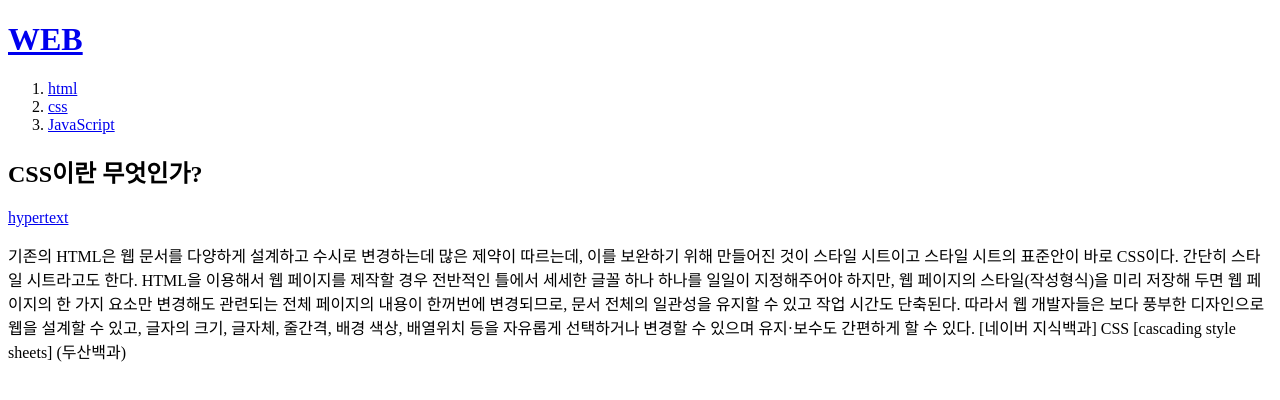
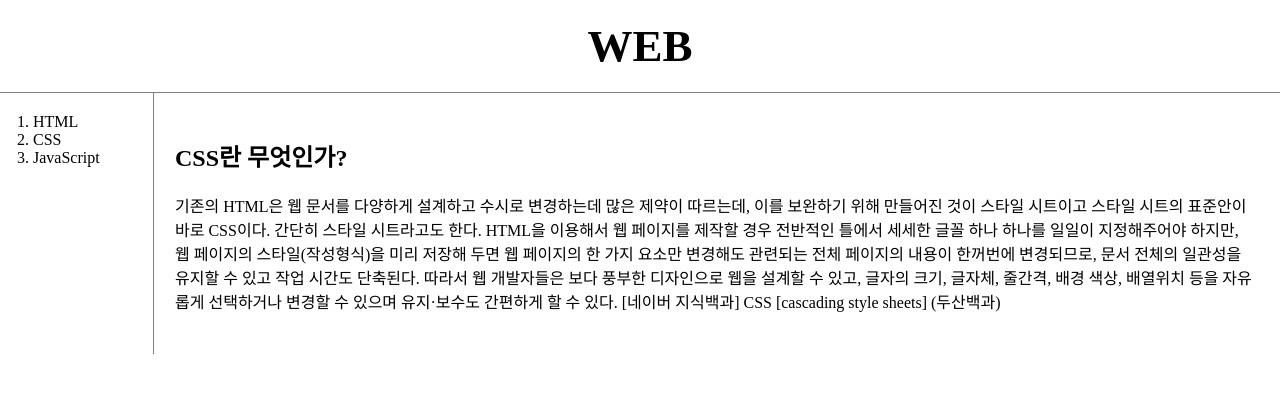
Before and after one commit to leebeomhun/-, a plain HTML site: page 2.html in a window 1280 px wide. Drawn offline with Linux system fonts and the light colour scheme.

Commit message:
css 파일 및 내용 추가

```diff
--- a/2.html
+++ b/2.html
@@ -1,26 +1,28 @@
 <!--head, body(본문), html 태그 필수-->
+<!-- style안에 있는a => selector, color => 속성, black => value -->
 <!doctype html>
 <html>
 <head>
     <title>캬캬하하호호의 HTML 코딩연습 - CSS</title>
     <meta charset="utf-8">
-    <!--웹브라우저에게 utf-8형식으로 읽어들어라 -->
+    <link rel="stylesheet" href="style.css"> <!--css 파일의 내용을 가져오기-->
 </head>
-<!-- option 키 누르고 해당줄 선택해서 한번에 작성가능 -->
 <body>
     <h1><a href="index.html">WEB</a></h1>
+    <div id="qqq">
         <ol>
-        <li><a href="1.html">html</a></li>
-        <li><a href="2.html">css</a></li>
+            <li><a href="1.html">HTML</a></li>
+            <li><a href="2.html">CSS</a></li>
+            <!--
+                class="@@" => 클래스 부여, style 에서 클래스를 받을수 있는 선택자는 "." 찍고 클래스명, 스페이스바로 여러가지 클래스를 부여할 수 있음
+                "#"은 id를 받을수 있음
+                우선순위는 id > class > selecter 순서(id는 유일무이한 값, )
+                같은 것에서는 나중에 나온게 힘이 더 쌤
+            -->
             <li><a href="3.html">JavaScript</a></li>
         </ol>
-    <!--li -> list 만들때 사용
-        ul -> unorderd list, ol -> unordered list 자동으로 앞에 숫자를 부여해줌
-    ol, ul 은 부모, li는 자식-->
-
-    <h2>CSS이란 무엇인가?</h2>
-    <a href="https://www.w3.org/TR/2011/WD-html5-20110405/" target="_blank" title="HTML5 specification">hypertext</a>
-    <!--a -> 링크를 만들때 사용, 닷이라는 뜻, ref->참조, target 새탭으로열건지 그탭으로 열건지, title 링크위에 마우스올렸을때 나타날내용-->
+        <div id="article">
+            <h2>CSS란 무엇인가?</h2>
             <p>
                 기존의 HTML은 웹 문서를 다양하게 설계하고 수시로 변경하는데 많은 제약이 따르는데, 이를 보완하기 위해 만들어진 것이 스타일 시트이고 스타일 시트의 표준안이 바로 CSS이다. 간단히 스타일 시트라고도 한다.
 
@@ -29,5 +31,7 @@
                 따라서 웹 개발자들은 보다 풍부한 디자인으로 웹을 설계할 수 있고, 글자의 크기, 글자체, 줄간격, 배경 색상, 배열위치 등을 자유롭게 선택하거나 변경할 수 있으며 유지·보수도 간편하게 할 수 있다.
                 [네이버 지식백과] CSS [cascading style sheets] (두산백과)
             </p>
+        </div>
+    </div>
 </body>
 </html>
--- /dev/null
+++ b/style.css
@@ -0,0 +1,39 @@
+#qqq {
+  display: grid;
+  grid-template-columns: 150px 1fr;
+}
+#qqq #article {
+  padding: 25px;
+}
+body {
+  margin: 0;
+}
+a {
+  color: black;
+  text-decoration: none;
+}
+h1 {
+  font-size: 45px;
+  text-align: center;
+  border-bottom: 1px solid gray;
+  margin: 0;
+  padding: 20px;
+}
+#qqq ol {
+  border-right: 1px solid gray;
+  width: 100px;
+  margin: 0;
+  padding: 20px;
+  padding-left: 33px;
+}
+@media (max-width: 800px) {
+  #qqq {
+    display: block;
+  }
+  h1 {
+    border-bottom: none;
+  }
+  #qqq ol {
+    border-right: none;
+  }
+}
```
Also changed, not shown: 1.html (+5 -1 lines), 3.html (+5 -1 lines), index.html (+5 -28 lines). Lines whose indentation alone changed are shown as unchanged.
